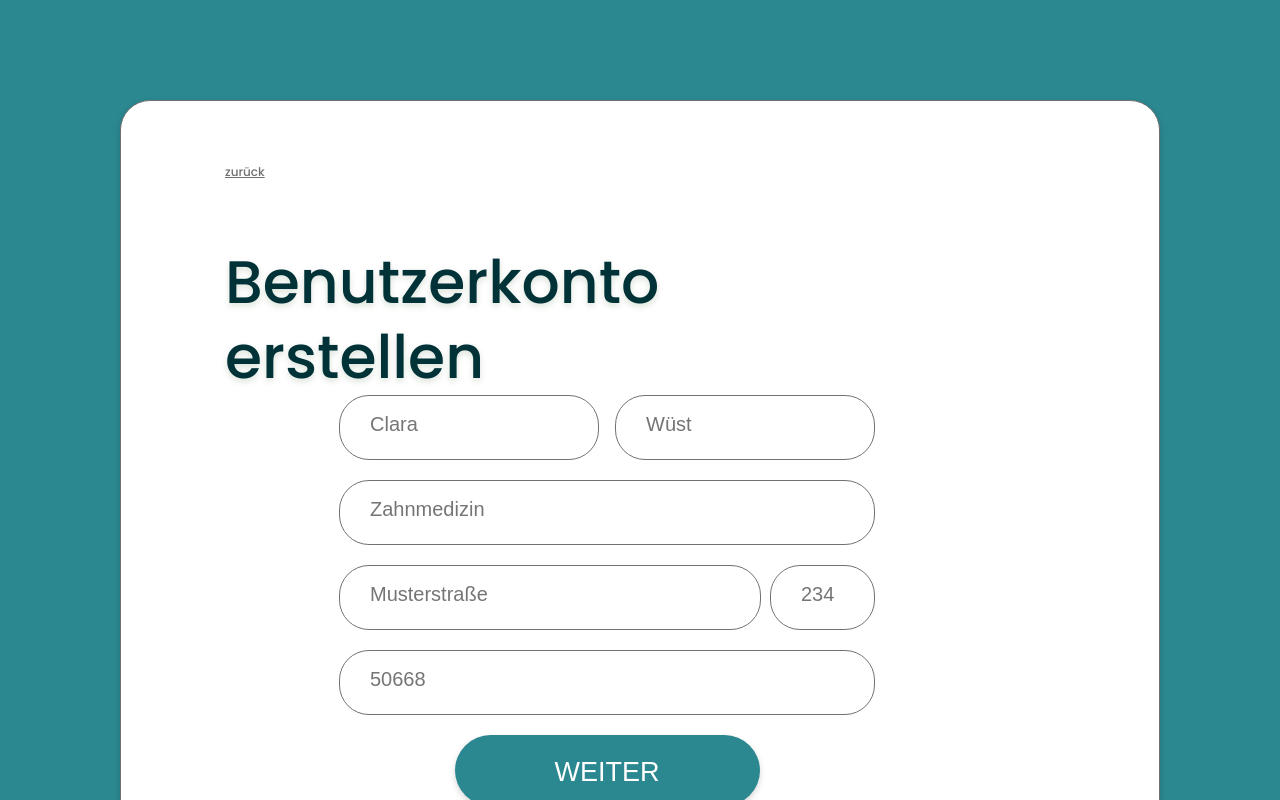
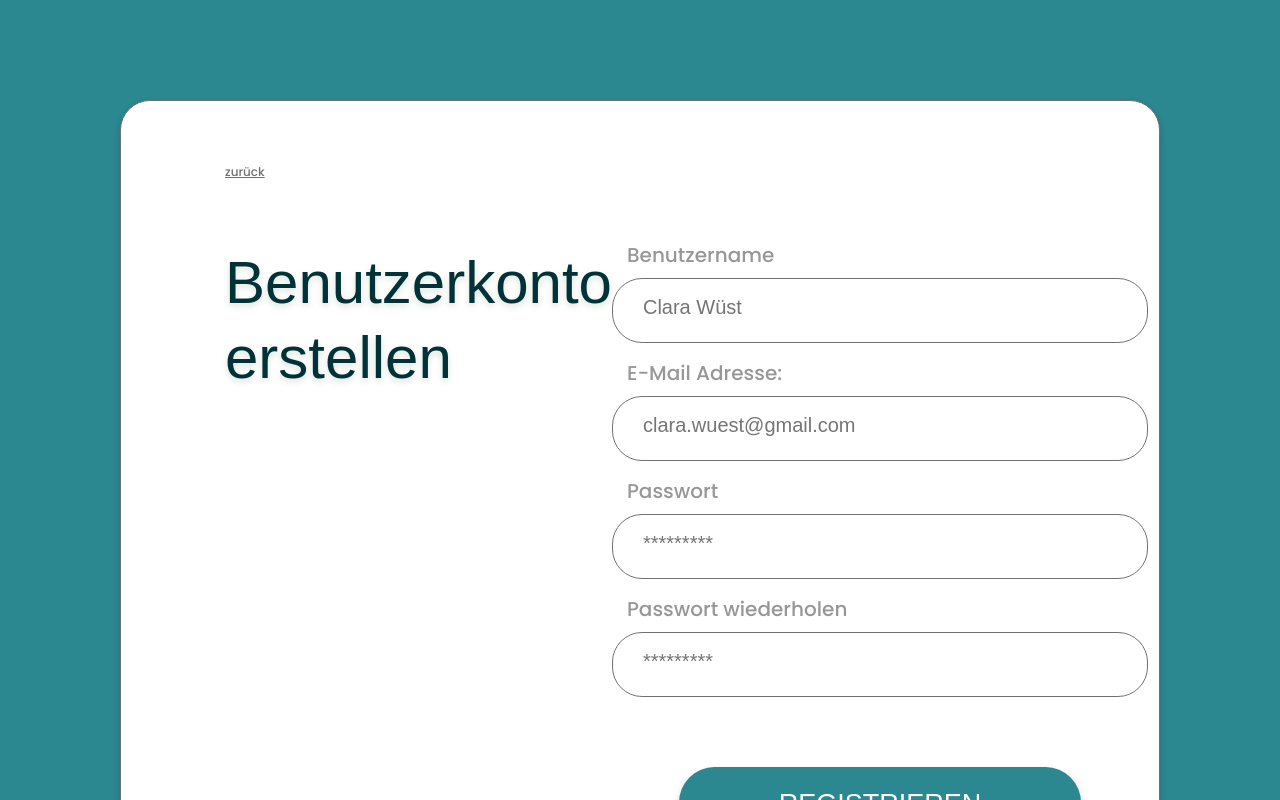
Before and after one commit to DevFariz/DGL, a React (Create React App) app: page / in a window 1280 px wide. Shown: the top 800 px of the page. Built offline with nearby package versions, Linux system fonts and the light colour scheme.

Commit message:
feat: add SignUpPAge2

```diff
--- a/src/App.js
+++ b/src/App.js
@@ -1,4 +1,4 @@
-import { HomePage, ImprintPage, ProtectionPage, LoginSignUpStartPage, LoginPage, SignUpPage1 } from "./pages";
+import { HomePage, ImprintPage, ProtectionPage, LoginSignUpStartPage, LoginPage, SignUpPage1, SignUpPage2 } from "./pages";
 import "./styles/style.scss"
 
 function App() {
@@ -9,7 +9,8 @@ function App() {
       {/* <ProtectionPage /> */}
       {/* <LoginSignUpStartPage /> */}
       {/* <LoginPage /> */}
-      <SignUpPage1 />
+      {/* <SignUpPage1 /> */}
+      <SignUpPage2 />
     </div>
   );
 }
--- a/src/pages/index.js
+++ b/src/pages/index.js
@@ -4,6 +4,7 @@ import ProtectionPage from "./imprint_protection/ProtectionPage";
 import LoginSignUpStartPage from "./login_signupPageComponents/LoginSignUpStartPage";
 import LoginPage from "./login_signupPageComponents/LoginPage";
 import SignUpPage1 from "./login_signupPageComponents/SignUpPage1";
+import SignUpPage2 from "./login_signupPageComponents/SignUpPage2";
 
 
-export {HomePage, ImprintPage, ProtectionPage, LoginSignUpStartPage, LoginPage, SignUpPage1}
+export {HomePage, ImprintPage, ProtectionPage, LoginSignUpStartPage, LoginPage, SignUpPage1, SignUpPage2}
--- a/src/pages/login_signupPageComponents/SignUpPage1.js
+++ b/src/pages/login_signupPageComponents/SignUpPage1.js
@@ -6,7 +6,7 @@ const SignUpPage1 = () => {
       <div className="container">
         <div className="login-signup-container">
           <a href="#a" className="login-signup__link">zurück</a>
-          <div className="signup__title">Benutzerkonto erstellen</div>
+          <h1 className="signup__title">Benutzerkonto erstellen</h1>
           <form className='login-signup_1'>
             <div className="signup-inputs-container">
               <input
--- a/src/pages/login_signupPageComponents/SignUpPage2.js
+++ b/src/pages/login_signupPageComponents/SignUpPage2.js
@@ -0,0 +1,49 @@
+import React from 'react';
+
+import lock from '../../resources/svg/lock.svg';
+
+
+const SignUpPage2 = () => {
+  return (
+    <div className='login-signup login'>
+      <div className="container">
+        <div className="login-signup-container">
+          <a href="#a" className="login-signup__link">zurück</a>
+          <div className="login-signup_2">
+            <h1 className="signup__title">Benutzerkonto erstellen</h1>
+            <form>
+              <label className='login-signup__label' htmlFor="name">Benutzername</label>
+              <input
+                id='name'
+                type="text"
+                className="login-signup__input login-signup__input_lg"
+                placeholder='Clara Wüst' />
+              <label className='login-signup__label' htmlFor="email">E-Mail Adresse:</label>
+              <input
+                id='email'
+                type='email'
+                className="login-signup__input login-signup__input_lg"
+                placeholder='clara.wuest@gmail.com' />
+              <label className='login-signup__label' htmlFor="passowrd_1">Passwort</label>
+              <input
+                id='passowrd_1'
+                type='password'
+                className="login-signup__input login-signup__input_lg"
+                placeholder='*********' />
+              <label className='login-signup__label' htmlFor="passowrd_2">Passwort wiederholen</label>
+              <input
+                id='passowrd_2'
+                type='password'
+                className="login-signup__input login-signup__input_lg"
+                placeholder='*********' />
+              <button className='btn-green login-signup__submit-btn'>REGISTRIEREN</button>
+              <p className="login-signup__text_small">Your Info is safely secured <img src={lock} alt="lock" /></p>
+            </form>
+          </div>
+        </div>
+      </div>
+    </div>
+  )
+}
+
+export default SignUpPage2
--- a/src/pages/login_signupPageComponents/styles.scss
+++ b/src/pages/login_signupPageComponents/styles.scss
@@ -14,6 +14,29 @@
     max-width: 536px;
     margin-left: auto;
     margin-right: 180px;
+  }
+
+  &_2{
+    display: flex;
+    justify-content: space-between;
+
+    form{
+      max-width: 536px;
+      margin-right: 180px;
+
+      button{
+        margin-top: 50px;
+      }
+    }
+  }
+
+  &__label{
+    display: block;
+    text-align: left;
+    padding-left: 15px;
+    font-size: 20px;
+    line-height: 20px;
+    margin-bottom: 13px;
   }
 
   &__submit-btn{
```
